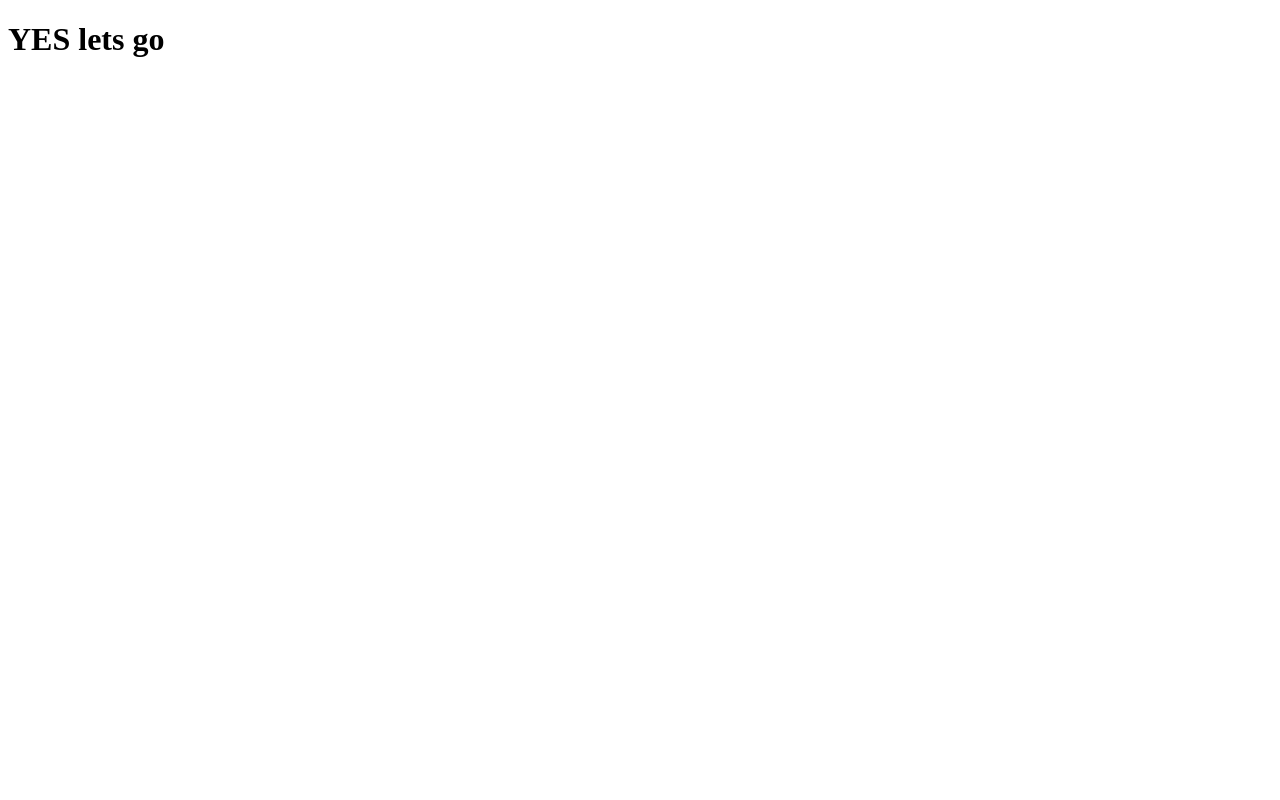
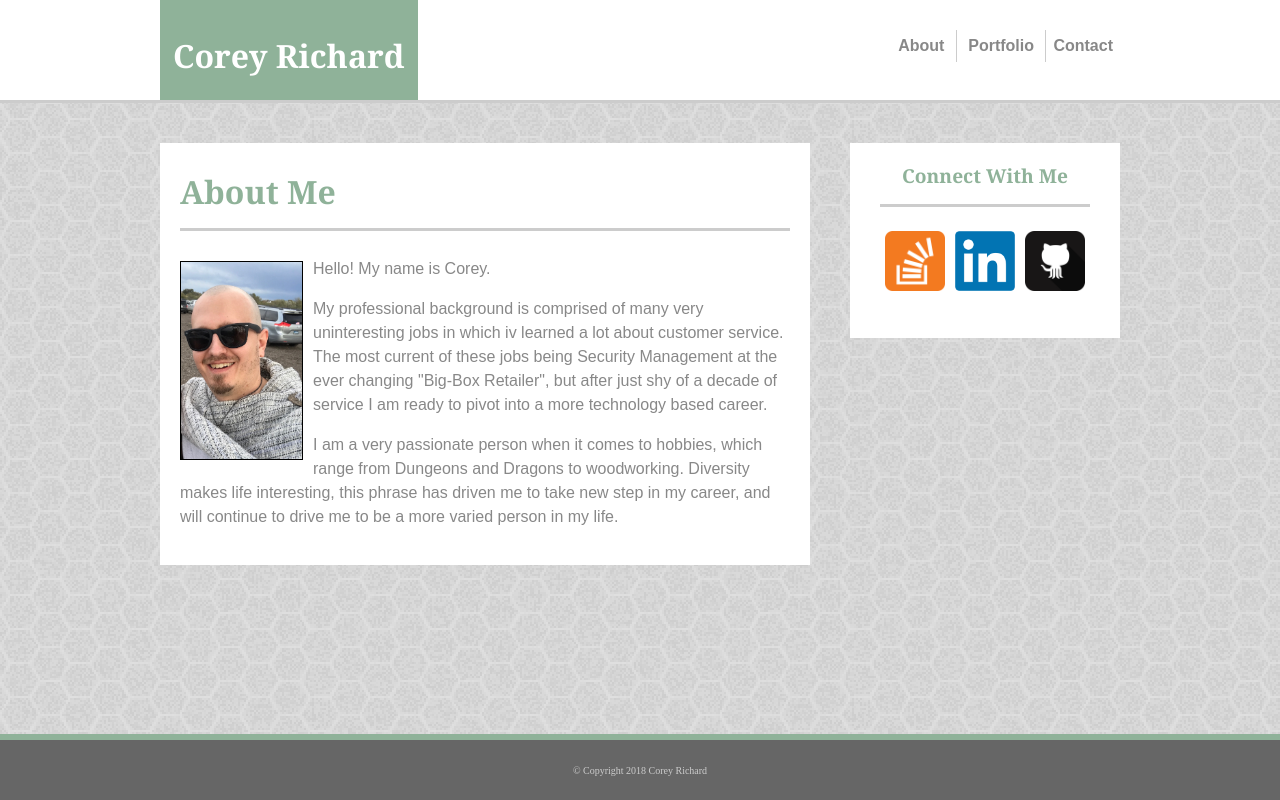
Before and after one commit to Ullrtheglorious/Ullrtheglorious.github.io, a plain HTML site: page index.html in a window 1280 px wide. Drawn offline with Linux system fonts and the light colour scheme.

Commit message:
uploaded homework

```diff
--- /dev/null
+++ b/assets/css/reset.css
@@ -0,0 +1,48 @@
+/* http://meyerweb.com/eric/tools/css/reset/
+   v2.0 | 20110126
+   License: none (public domain)
+*/
+
+html, body, div, span, applet, object, iframe,
+h1, h2, h3, h4, h5, h6, p, blockquote, pre,
+a, abbr, acronym, address, big, cite, code,
+del, dfn, em, img, ins, kbd, q, s, samp,
+small, strike, strong, sub, sup, tt, var,
+b, u, i, center,
+dl, dt, dd, ol, ul, li,
+fieldset, form, label, legend,
+table, caption, tbody, tfoot, thead, tr, th, td,
+article, aside, canvas, details, embed,
+figure, figcaption, footer, header, hgroup,
+menu, nav, output, ruby, section, summary,
+time, mark, audio, video {
+	margin: 0;
+	padding: 0;
+	border: 0;
+	font-size: 100%;
+	font: inherit;
+	vertical-align: baseline;
+}
+/* HTML5 display-role reset for older browsers */
+article, aside, details, figcaption, figure,
+footer, header, hgroup, menu, nav, section {
+	display: block;
+}
+body {
+	line-height: 1;
+}
+ol, ul {
+	list-style: none;
+}
+blockquote, q {
+	quotes: none;
+}
+blockquote:before, blockquote:after,
+q:before, q:after {
+	content: '';
+	content: none;
+}
+table {
+	border-collapse: collapse;
+	border-spacing: 0;
+}
--- /dev/null
+++ b/assets/css/style.css
@@ -0,0 +1,167 @@
+.header {
+	overflow: hidden;
+	font-family: 'Georgia', Times, Times New Roman, serif;
+	background-color: #ffffff;
+	border-bottom: 3px solid #cccccc;
+	height: 100px;
+	padding:0;
+    margin:0;
+    width: 100%;
+}
+h2 {
+	text-align: left;
+	font-size: 200%;
+	padding-bottom: 15px;
+	border-bottom: 3px solid #cccccc;
+	color: #8FB299;
+	font-family: 'Georgia', Times, Times New Roman, serif;
+}
+h3 {
+	font-size: 120%;
+	padding-bottom: 15px;
+	border-bottom: 3px solid #cccccc;
+	color: #8FB299;
+	font-family: 'Georgia', Times, Times New Roman, serif;
+}
+.name{
+	color: white;
+	display: inline-block;
+	background-color: #8FB299;
+	padding: 13px;
+	margin-left: auto;
+	float: left;
+	font-family: 'Georgia', Times, Times New Roman, serif;
+}
+ul {
+	list-style-type: none;
+	margin: 0;
+	overflow: auto;
+	padding: 30px 0px 30px 60px;
+}
+li {
+	display: inline;
+	width: auto;
+	padding: 2px;
+	font-weight: bold;
+	border-right: 1px solid #cccccc;
+	float: right;
+}
+li:first-child {
+	border-right:none;
+}
+
+a:link, a:visited {
+    background-color: #ffffff;
+    color: #888;
+    padding: 5px;
+    text-align: center;
+    text-decoration: none;
+    display: inline-block;
+    float:right;
+
+}
+body {
+	background: url("../images/background.png");
+	margin: 0px;
+	padding: 0px;
+	padding-bottom: 60px;
+	height: 100%;
+}
+
+.about {
+	color: #888;
+	float: left;
+	background-color: #ffffff;
+	width: 650px;
+	display: block-inline;
+	margin-top: 40px;
+	margin-right: 40px;
+	margin-bottom: 100px;
+	padding-bottom: 20px;
+	min-height: 100%;
+}
+.connect {
+	color: #cccccc;
+	float: left;
+	background-color: #ffffff;
+	margin-top: 40px;
+	width: 270px;
+	height: 195px;
+}
+.wrapper {
+	width: 960px;
+	text-align: center;
+	margin: auto;
+	font-family: 'Arial', 'Helvetica Neue', Helvetica, sans-serif;
+
+}
+.footer {
+	background-color: #666666;
+	height: 60px;
+	margin-top: -66px;
+	width: 100%;
+	position: fixed;
+	bottom: 0;
+	text-align: center;
+	border-top: 6px solid #8FB299;
+	color: #cccccc;
+}
+footer {
+	padding-top: 25px;
+	font-size: 10px;
+}
+.inner {
+	width: 610px;
+	text-align: center;
+	text-align: left;
+	padding-left: 20px;
+	float: left;
+}
+.inner2 {
+	width: 210px;
+	text-align: center;
+	padding-left: 30px;
+}
+.me{
+	text-align: left;
+}
+p {
+	text-align: left;
+	line-height: 1.5;
+}
+input, select, textarea {
+color: #ccc;
+line-height: 175%;
+width: 100%
+}
+button {
+width: 100px;
+background-color: #8FB299;
+border: none;
+color: white;
+padding: 15px;
+margin: 20px 0px 10px;
+text-align: center;
+text-decoration: none;
+display: inline-block;
+font-size: 16px;
+}
+.container_p {
+position: relative;
+text-align: center;
+color: white;
+display: inline;
+float: left;
+
+}
+.portfolio {
+position: absolute;
+top: 120px;
+left: 0px;
+font-size: 150%;
+padding: 20px 0px;
+color: #ffffff;
+font-family: 'Georgia', Times, Times New Roman, serif;
+background-color: #8FB299;
+width: 290px;
+}
--- a/index.html
+++ b/index.html
@@ -1,10 +1,56 @@
 <!DOCTYPE html>
 <html>
 <head>
-	<title></title>
+	<link rel="icon" href="assets/images/favicon.png">
+	<link rel="stylesheet" href="assets/css/style.css">
+	<title>About Corey</title>
 </head>
 <body>
-	<h1>YES lets go</h1>
-
+	<header>
+		<div class="header">
+			<div class="wrapper">
+				<div class="name">
+					<h1>Corey Richard</h1>
+				</div>
+				<ul>
+					<li><a href="contact.html">Contact</a></li>
+						<li><a href="portfolio.html">&nbspPortfolio&nbsp</a></li>
+					<li><a href="index.html">&nbspAbout&nbsp</a></li>
+				</ul>
+			</div>
+		</div>
+	</header>
+		<div class="wrapper">
+			<div class="about">
+				<div class="inner">
+					<div class="me">
+						<h2>About Me</h2>
+						<img src="assets/images/me.jpg" alt="profile_pic" style="width:121px;height:236px%;float: left; margin: 4px 10px 0px 0px; border: 1px solid #000000;">
+					</div>
+					<p>
+					Hello! My name is Corey.
+					</p>
+					<p>My professional background is comprised of many very uninteresting jobs in which iv learned a lot about customer service. The most current of these jobs being Security Management at the ever changing "Big-Box Retailer", but after just shy of a decade of service I am ready to pivot into a more technology based career.
+					</p>
+					<p>
+					I am a very passionate person when it comes to hobbies, which range from Dungeons and Dragons to woodworking. Diversity makes life interesting, this phrase has driven me to take new step in my career, and will continue to drive me to be a more varied person in my life.
+					</p>
+				</div>
+			</div>
+			<div class="connect">
+					<div class="inner2">
+						<h3>Connect With Me</h3>
+						<a href="https://github.com/Ullrtheglorious">
+  						<img src="assets/images/github.png" alt="Github" style="width:60px;height:60px;border:0;"></a>
+  						<a href="https://www.linkedin.com/in/corey-richard-a7a69014a/">
+  						<img src="assets/images/linked.png" alt="Linkedin" style="width:60px;height:60px;border:0;"></a>
+  						<a href="https://stackoverflow.com/users/8853243/corey-richard">
+  						<img src="assets/images/stack.png" alt="Stack Overflow" style="width:60px;height:60px;border:;"></a>
+  					</div>
+			</div>
+		</div>
+<div class="footer">
+	<footer> &#169 Copyright 2018 Corey Richard</footer>
+</div>
 </body>
 </html>
```
Also changed, not shown: contact.html (added, +58 -0 lines), portfolio.html (added, +65 -0 lines), assets/images/background.png (added), assets/images/favicon.png (added), assets/images/github.png (added), assets/images/headphones.jpg (added), assets/images/ipad.jpg (added), assets/images/iphone.jpg (added), assets/images/ledtv.jpg (added), assets/images/linked.png (added), assets/images/me.jpg (added), assets/images/stack.png (added), assets/images/turntable.jpg (added), 4 other files.
